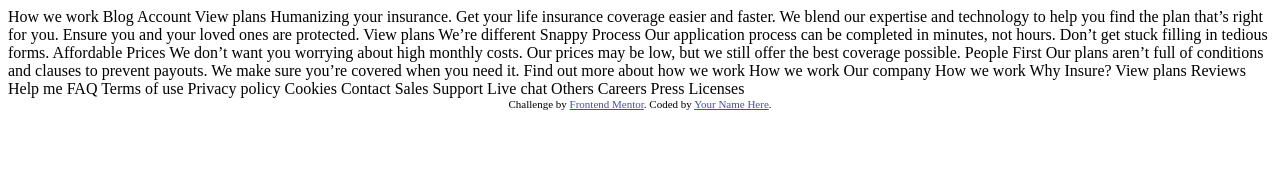
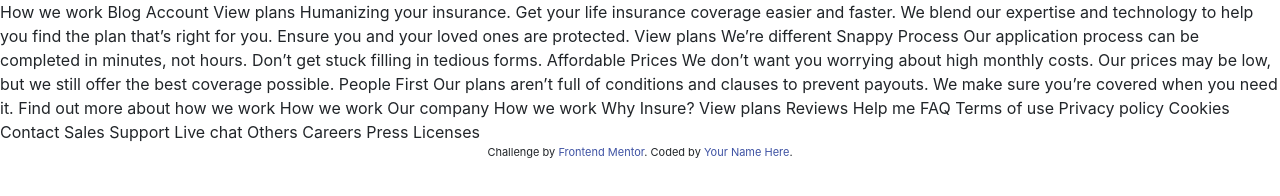
Before and after one commit to Pi-Gul/insure-landing-page, a plain HTML site: page index.html in a window 1280 px wide. Drawn offline with nearby package versions, Linux system fonts and the light colour scheme.

Commit message:
added bootstrap

```diff
--- a/css/style.css
+++ b/css/style.css
@@ -0,0 +1,8 @@
+
+
+.attribution {
+  font-size: 11px; text-align: center;
+ }
+.attribution a {
+  color: hsl(228, 45%, 44%);
+}
--- a/index.html
+++ b/index.html
@@ -3,17 +3,17 @@
 	<head>
 		<meta charset="UTF-8">
 		<meta name="viewport" content="width=device-width, initial-scale=1.0"> <!-- displays site properly based on user's device -->
+		<!-- Bootstrap -->
+		<link rel="stylesheet" href="https://stackpath.bootstrapcdn.com/bootstrap/4.5.2/css/bootstrap.min.css" integrity="sha384-JcKb8q3iqJ61gNV9KGb8thSsNjpSL0n8PARn9HuZOnIxN0hoP+VmmDGMN5t9UJ0Z" crossorigin="anonymous">
+		<!-- Custom CSS -->
+		<link href='./css/style.css' rel='stylesheet' type='text/css'>
+		<!-- Icon -->
+		<link rel="icon" type="image/png" sizes="32x32" href="./images/favicon-32x32.png">
+		<!-- Title -->
+		<title>Frontend Mentor | Insure landing page</title>
+	</head>
 
-  <link rel="icon" type="image/png" sizes="32x32" href="./images/favicon-32x32.png">
 
-  <title>Frontend Mentor | Insure landing page</title>
-
-  <!-- Feel free to remove these styles or customise in your own stylesheet 👍 -->
-  <style>
-    .attribution { font-size: 11px; text-align: center; }
-    .attribution a { color: hsl(228, 45%, 44%); }
-  </style>
-</head>
 	<body>
 
 		How we work
@@ -81,5 +81,10 @@
 			Challenge by <a href="https://www.frontendmentor.io?ref=challenge" target="_blank">Frontend Mentor</a>.
 			Coded by <a href="#">Your Name Here</a>.
 		</div>
+
+		<!-- Bootstrap Scripts -->
+		<script src="https://code.jquery.com/jquery-3.5.1.slim.min.js" integrity="sha384-DfXdz2htPH0lsSSs5nCTpuj/zy4C+OGpamoFVy38MVBnE+IbbVYUew+OrCXaRkfj" crossorigin="anonymous"></script>
+		<script src="https://cdn.jsdelivr.net/npm/popper.js@1.16.1/dist/umd/popper.min.js" integrity="sha384-9/reFTGAW83EW2RDu2S0VKaIzap3H66lZH81PoYlFhbGU+6BZp6G7niu735Sk7lN" crossorigin="anonymous"></script>
+		<script src="https://stackpath.bootstrapcdn.com/bootstrap/4.5.2/js/bootstrap.min.js" integrity="sha384-B4gt1jrGC7Jh4AgTPSdUtOBvfO8shuf57BaghqFfPlYxofvL8/KUEfYiJOMMV+rV" crossorigin="anonymous"></script>
 	</body>
 </html>
```
Lines whose indentation alone changed are shown as unchanged.
